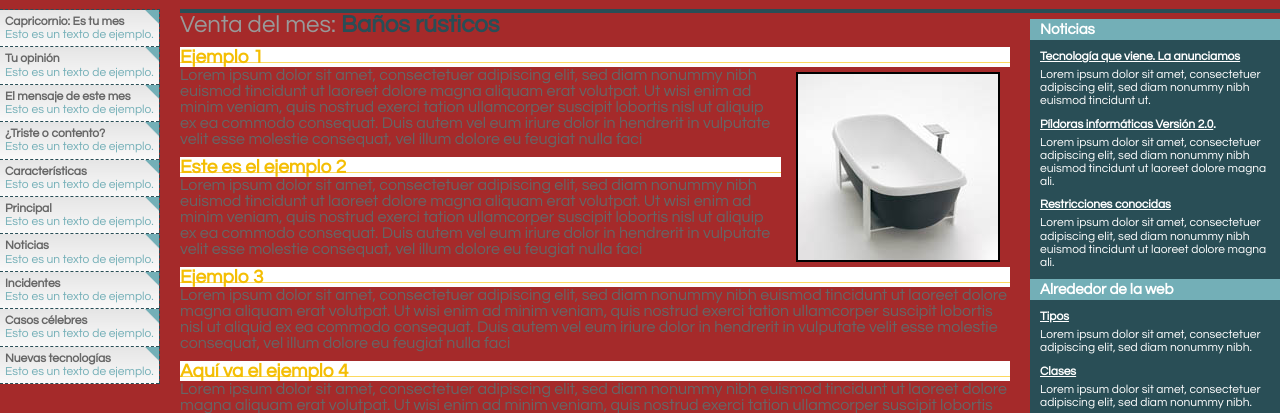
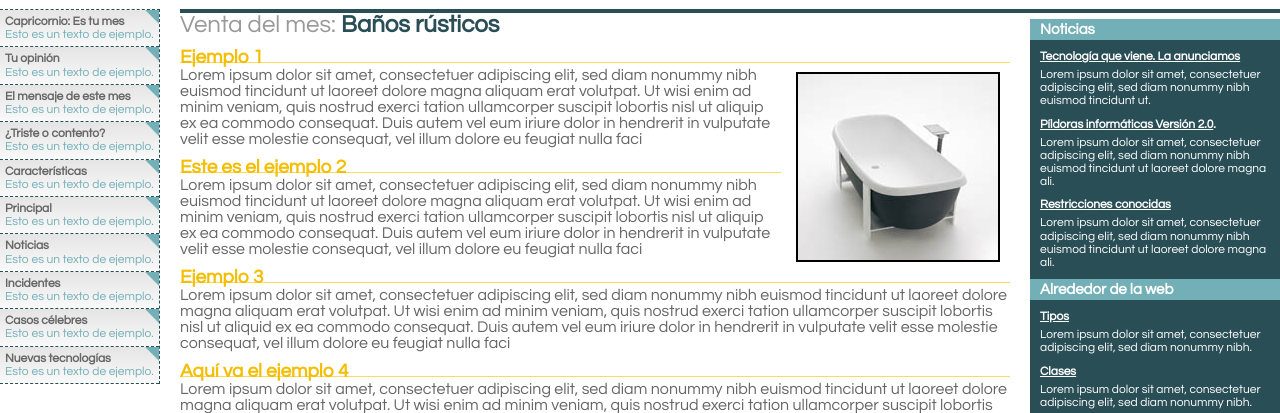
Before and after one commit to pablocanarias/cursoGit, a plain HTML site: page index.html in a window 1280 px wide. Shown: the part 103-516 px from the top of the page. Drawn offline with Linux system fonts and the light colour scheme.

```diff
--- a/comienzo.css
+++ b/comienzo.css
@@ -7,7 +7,7 @@ body {
 	font-size: 62.5%;
 	margin: 0;
 	padding: 0;
-	background-color: brown;
+	background-color: #FFFFFF;
 }
 
 p,h1,h2,h3,h4,h5,h5,ol,ul {
```
